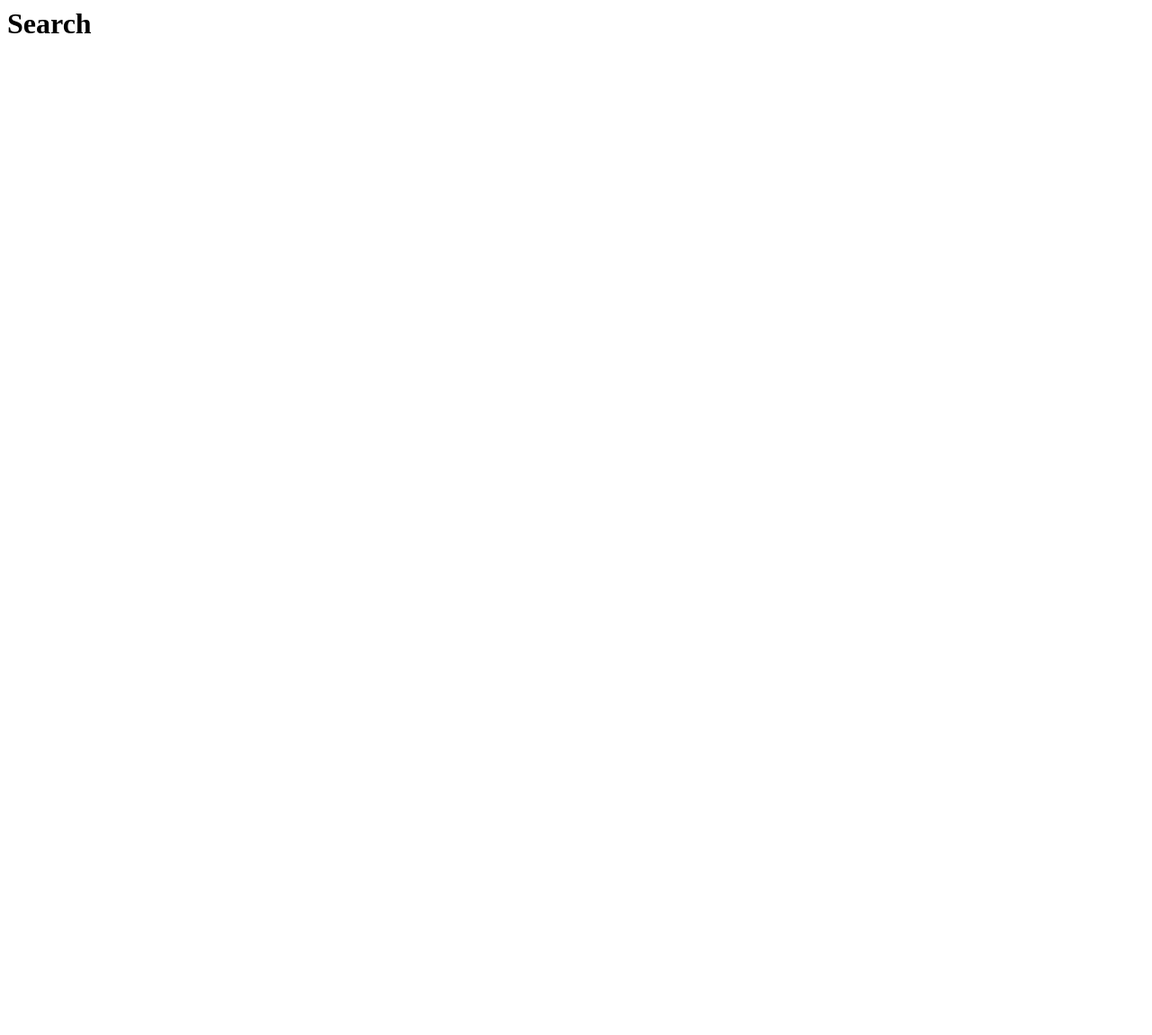
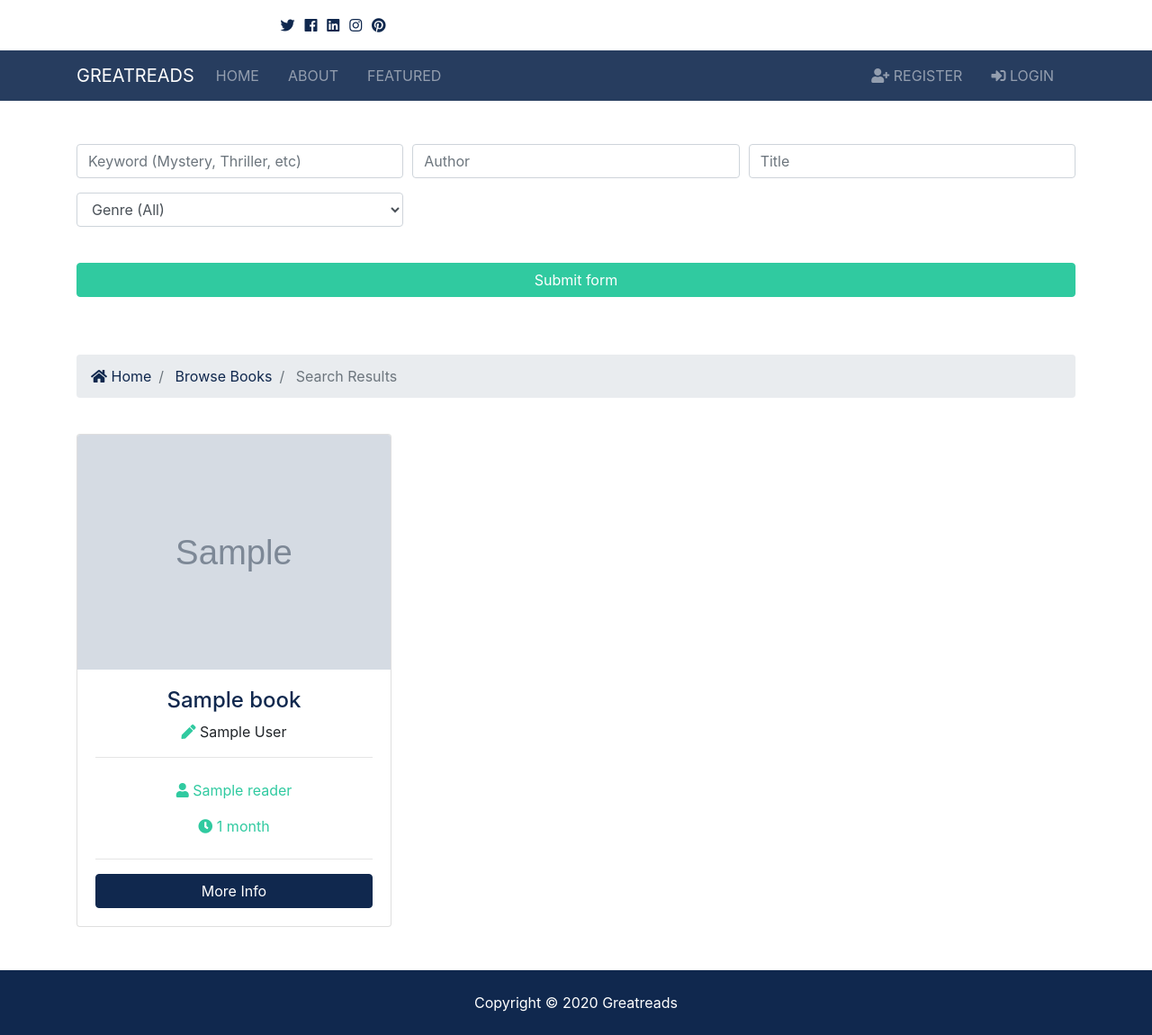
Before and after one commit to adudley78/greatreads, a Django app: page /books/search in a window 1280 px wide. Before the commit the page is almost empty. Shown: the whole page at 90% size. Before the commit the page ends 37 px from the top, so only its background shows below. Run offline with Django 3.2, Linux system fonts and the light colour scheme; tables that the repository leaves empty hold one stand-in row (values such as "Sample post"); grey boxes marked "Sample" are stand-in pictures; some libraries are stand-ins or nearby versions.

Commit message:
Implement search form filtering

```diff
--- a/books/views.py
+++ b/books/views.py
@@ -28,8 +28,26 @@ def book(request, book_id):
 
 def search(request):
 
+  queryset_list = Book.objects.order_by('-add_date')
+
+  if 'keywords' in request.GET:
+    keywords = request.GET['keywords']
+    if keywords:
+      queryset_list = queryset_list.filter(notes__icontains=keywords)
+
+  if 'author' in request.GET:
+    author = request.GET['author']
+    if author:
+      queryset_list = queryset_list.filter(author__icontains=author)
+
+  if 'title' in request.GET:
+    title = request.GET['title']
+    if title:
+      queryset_list = queryset_list.filter(title__icontains=title)
+
   context = {
     'genre_choices': genre_choices,
+    'books': queryset_list
   }
 
   return render(request, 'books/search.html', context)
--- a/templates/books/search.html
+++ b/templates/books/search.html
@@ -1 +1,105 @@
-<h1>Search</h1>
+{% extends 'base.html' %}
+
+{% load humanize %}
+
+{% block content %}
+
+<section id="showcase-inner" class="showcase-search text-white py-5">
+  <div class="container">
+    <div class="row text-center">
+      <div class="col-md-12">
+        <form action="{% url 'search' %}">
+          <!-- Form Row 1 -->
+          <div class="form-row">
+            <div class="col-md-4 mb-3">
+              <label class="sr-only">Keywords</label>
+              <input type="text" name="keywords" class="form-control" placeholder="Keyword (Mystery, Thriller, etc)">
+            </div>
+
+            <div class="col-md-4 mb-3">
+              <label class="sr-only">Author</label>
+              <input type="text" name="author" class="form-control" placeholder="Author">
+            </div>
+
+            <div class="col-md-4 mb-3">
+              <label class="sr-only">Title</label>
+              <input type="text" name="title" class="form-control" placeholder="Title">
+            </div>
+
+            <div class="col-md-4 mb-3">
+              <label for="" class="sr-only">Genre</label>
+              <select name="genre" class="form-control" >
+                <option selected="true" disabled="disabled" >Genre (All)</option>
+                {% for key,value in genre_choices.items %}
+                  <option value="{{ key }}">{{ value }}</option>
+                {% endfor %}
+              </select>
+            </div>
+          </div>
+          <button class="btn btn-secondary btn-block mt-4" type="submit">Submit form</button>
+        </form>
+      </div>
+    </div>
+  </div>
+</section>
+
+<!-- Breadcrumb -->
+<section id="bc" class="mt-3">
+  <div class="container">
+    <nav aria-label="breadcrumb">
+      <ol class="breadcrumb">
+        <li class="breadcrumb-item">
+          <a href="{% url 'index' %}">
+            <i class="fas fa-home"></i> Home</a>
+        </li>
+        <li class="breadcrumb-item">
+          <a href="{% url 'books' %}">Browse Books</a>
+        </li>
+        <li class="breadcrumb-item active"> Search Results</li>
+      </ol>
+    </nav>
+  </div>
+</section>
+
+<!-- Books -->
+<section id="books" class="py-4">
+  <div class="container">
+    <div class="row">
+
+      {% if books %}
+          {% for book in books %}
+            <div class="col-md-6 col-lg-4 mb-4">
+              <div class="card book-preview">
+                <img class="card-img-top" src="{{ book.cover_img.url }}" alt="">
+                <div class="card-body">
+                  <div class="book-heading text-center">
+                    <h4 class="text-primary">{{ book.title }}</h4>
+                    <p>
+                      <i class="fas fa-pen text-secondary"></i> {{ book.author }}</p>
+                  </div>
+                  <hr>
+                  <div class="row py-2 text-secondary text-center">
+                    <div class="col-12">
+                      <i class="fas fa-user"></i> {{ book.reader }}</div>
+                  </div>
+                  <div class="row py-2 text-secondary text-center">
+                    <div class="col-12">
+                      <i class="fas fa-clock"></i> {{ book.add_date | timesince }}</div>
+                  </div>
+                  <hr>
+                  <a href="{% url 'book' book.id %}" class="btn btn-primary btn-block">More Info</a>
+                </div>
+              </div>
+            </div>
+          {% endfor %}
+        {% else %}
+          <div class="col-md-12">
+            <p>No Books Available</p>
+          </div>
+        {% endif %}
+
+    </div>
+  </div>
+</section>
+
+{% endblock %}
```
